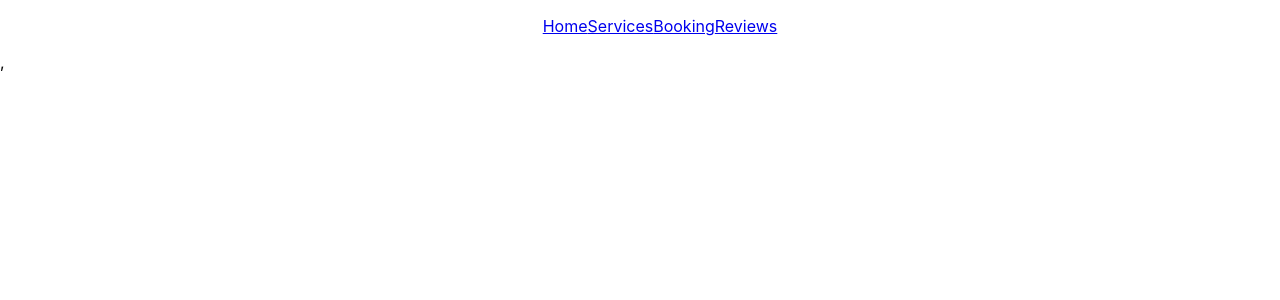
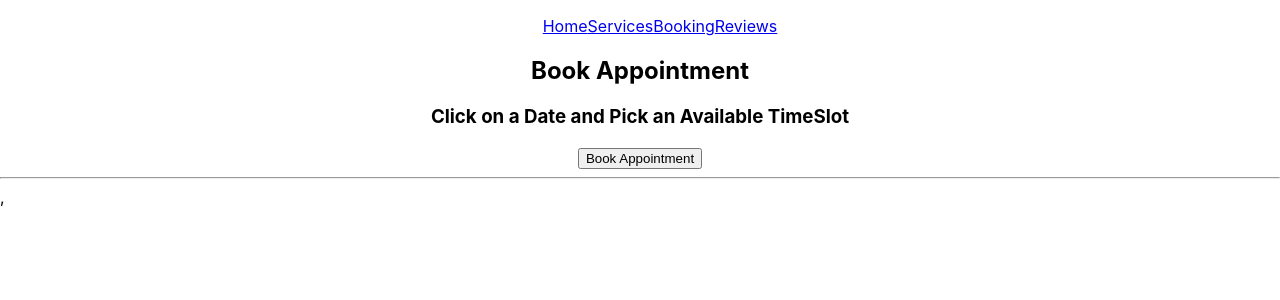
Before and after one commit to StephenKairu/services-booking-react-app, a React (Create React App) app in the folder code/phase2/my-app/: page /booking in a window 1280 px wide. Shown: the top 300 px of the page. Built offline with nearby package versions, Linux system fonts and the light colour scheme; the HTML template or start-up script is replaced by a standard one.

Commit message:
Add text to the booking component

```diff
--- a/code/phase2/my-app/src/components/Booking.js
+++ b/code/phase2/my-app/src/components/Booking.js
@@ -2,4 +2,16 @@ import React from "react";
 import Pay from "./Pay";
 
 
-export default function Booking() {}
+export default function Booking() {
+
+    return(
+        <div>
+        <section id="booking">
+        <h2>Book Appointment</h2>
+        <div class="form"><h3>Click on a Date and Pick an Available TimeSlot</h3></div>
+        <button id="book">Book Appointment</button>
+        </section>
+        <hr></hr>
+        </div>
+    )
+}
--- a/code/phase2/my-app/src/components/Services.js
+++ b/code/phase2/my-app/src/components/Services.js
@@ -8,17 +8,19 @@ export default function Services() {
     // const dyeImageAPI = "https://api.pexels.com/v1/search?query=hairdye";
     const pexelAuth = "563492ad6f9170000100000183d0e0c8cced43af8b10aa4391e5752b";
 
-    useEffect(() => {
-        fetch (styleImageAPI, {
-            headers: {Authorization: pexelAuth}
-        })
-            .then(res => res.json())
-            .then(image => setImages(image.photos))
-    }
-    , [])
+    // useEffect(() => {
+    //     fetch (styleImageAPI, {
+    //         headers: {Authorization: pexelAuth}
+    //     })
+    //         .then(res => res.json())
+    //         .then(image => setImages(image.photos))
+    // }
+    // , [])
 
 
-
+    // function handleLike () {
+    //     h
+    // }
 
     // useEffect(() => {
     //     fetch (dyeImageAPI, {
```
